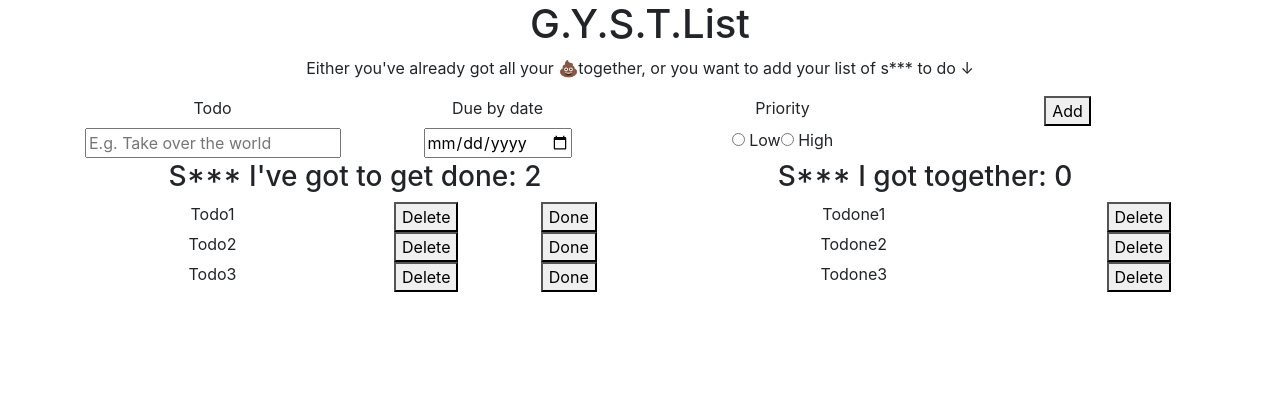
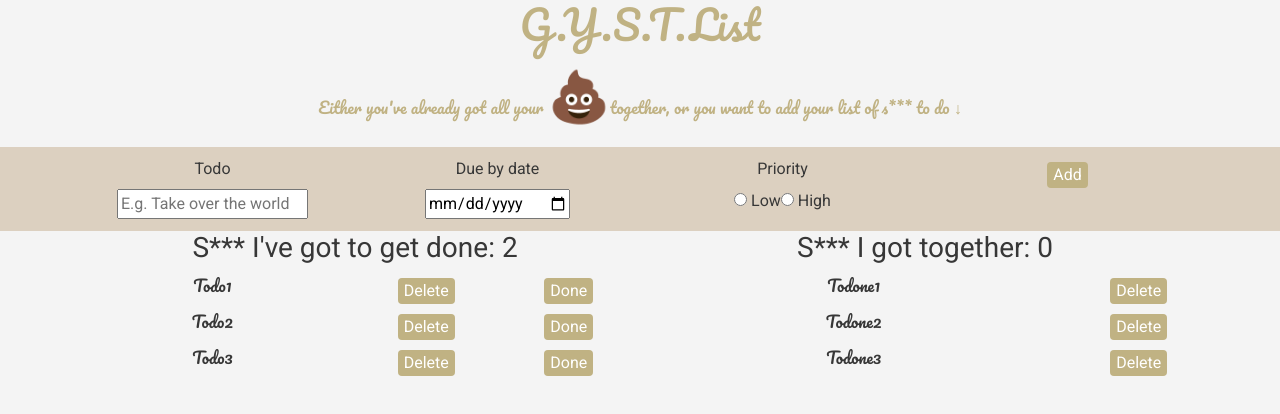
Before and after one commit to Alicjamp/todo-list-application, a React (Create React App) app: page / in a window 1280 px wide. Shown: the top 414 px of the page. Built offline with nearby package versions, Linux system fonts and the light colour scheme.

Commit message:
adding CSS

```diff
--- a/src/App.js
+++ b/src/App.js
@@ -4,6 +4,7 @@ import Header from "./components/Header.js"
 import Form from "./components/Form.js"
 import Todo from "./components/Todo.js"
 import Todone from "./components/Todone.js"
+import './components/Style.css'
 
 function App() {
   return (
--- a/src/components/Form.js
+++ b/src/components/Form.js
@@ -1,4 +1,5 @@
 import React from "react";
+
 
 class Form extends React.Component {
     render() {
--- a/src/components/Header.js
+++ b/src/components/Header.js
@@ -3,7 +3,7 @@ import React from "react";
 class Header extends React.Component {
     render() {
         return (
-            <div>
+            <div className="title">
                 <h1> G.Y.S.T.List </h1>
                 <p>Either you've already got all your <span className="poo">💩</span>together, or you want to add your list of s*** to do &#x2193;</p>
             </div>
--- /dev/null
+++ b/src/components/Style.css
@@ -0,0 +1,41 @@
+body {
+    background-color: #F4F4F4;
+    font-family: 'Pacifico', cursive;
+    color: #373737;
+    }
+
+button {
+    background-color:#C0B283;
+    border-radius: 4px;
+    border: 0;
+    margin: 5px;
+    color: white;
+    text-align: center;
+    font-family: 'Roboto', cursive;
+}
+@media only screen and (max-width: 1000px){
+    body {
+        font-size: 150%;
+ }
+}
+
+form {
+    background-color:#DCD0C0;
+    color: #373737;
+    padding: 10px;
+    font-family: 'Roboto', cursive;
+    }
+
+.title {
+    text-align: center;
+    color: #C0B283
+}
+
+.poo {
+    font-size: 50px ;
+}
+
+#sub {
+    font-family: 'Roboto', cursive;
+    color: #373737;
+}
--- a/src/components/Todo.js
+++ b/src/components/Todo.js
@@ -4,8 +4,9 @@ class Todo extends React.Component {
     render() {
         return (
             <div>
-
+                <span id="sub">
                     <h3> S*** I've got to get done: 2 </h3>
+                </span>
                 <div className="row">
                     <div className="col-12 col-sm-6">
                         Todo1
--- a/src/components/Todone.js
+++ b/src/components/Todone.js
@@ -4,7 +4,9 @@ class Todone extends React.Component {
     render() {
         return (
             <div>
-                <h3> S*** I got together: 0 </h3>
+                <span id="sub">
+                    <h3> S*** I got together: 0 </h3>
+                </span>
                 <div className="row">
                     <div className="col-12 col-sm-9">
                         Todone1
```
Lines whose indentation alone changed are shown as unchanged.
